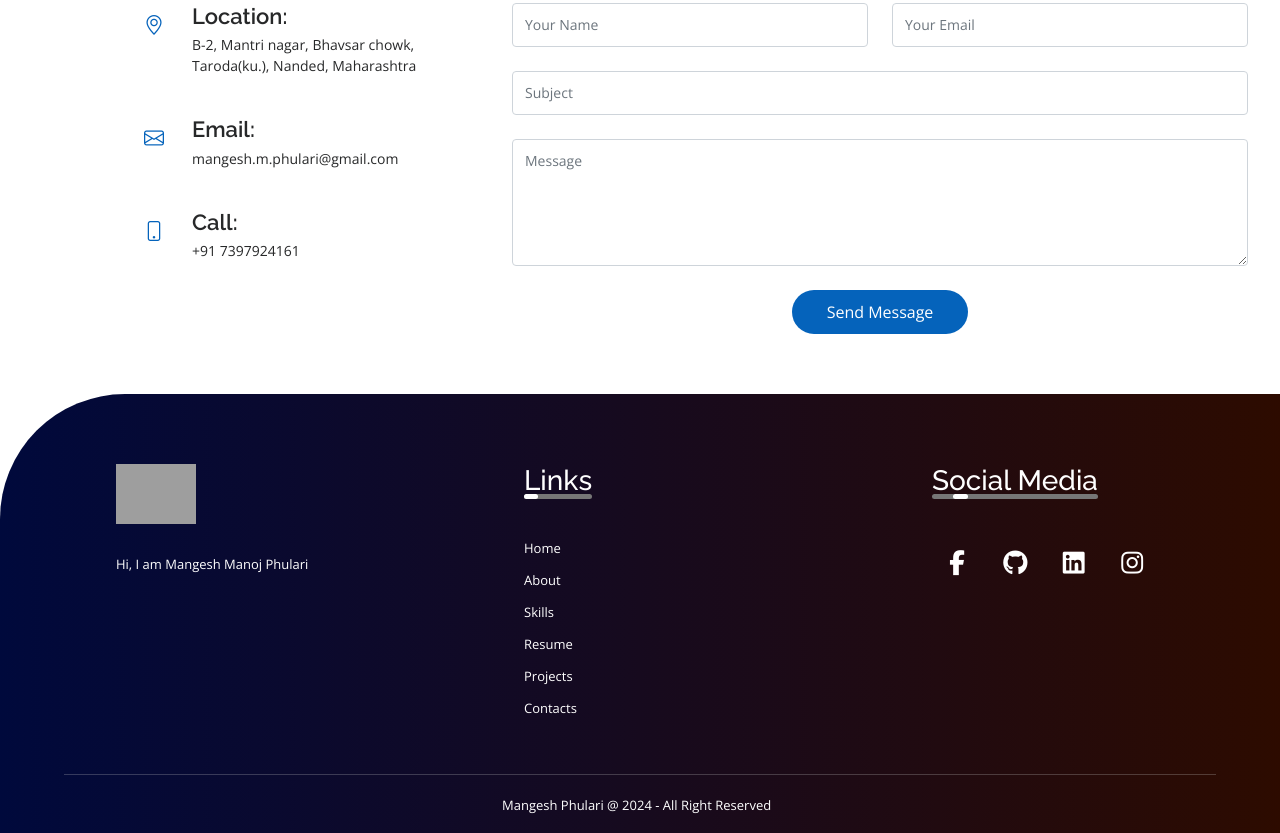
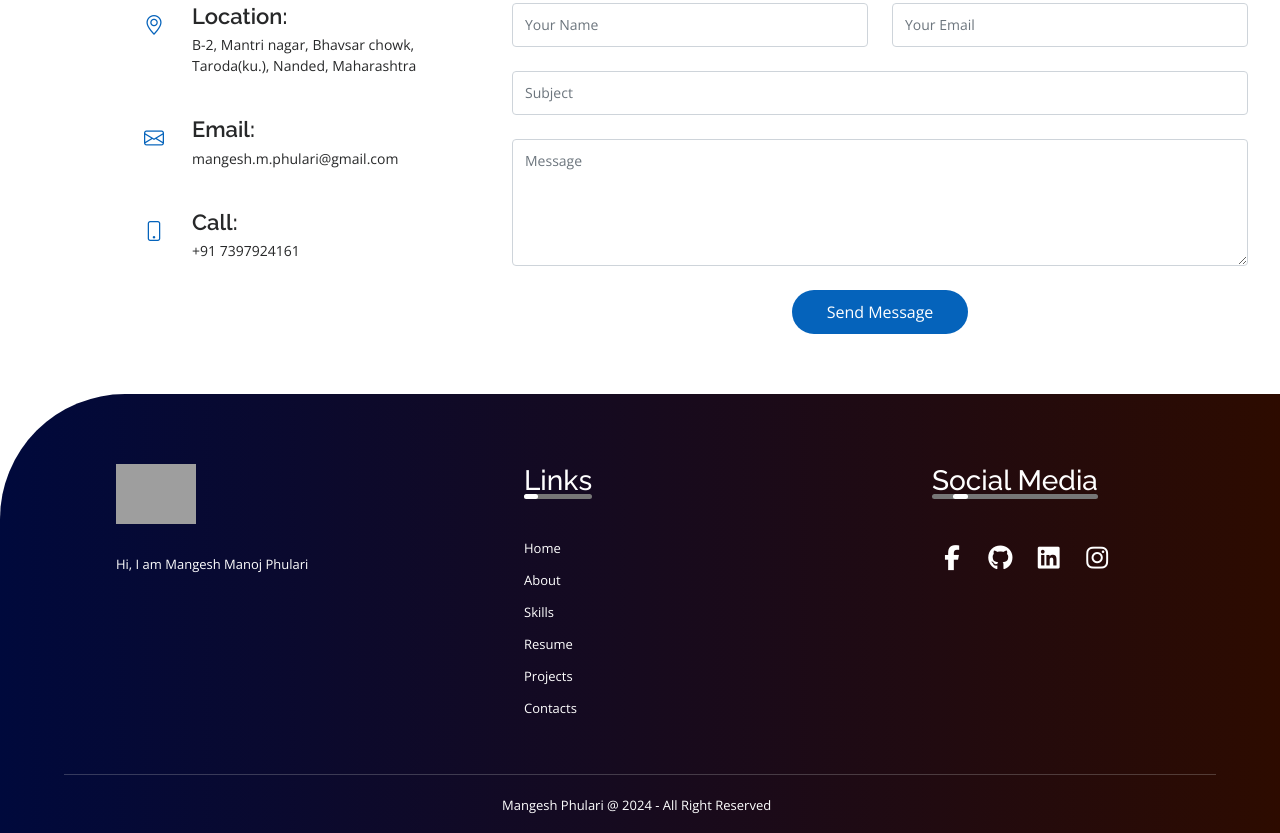
Before and after one commit to MangeshPhulari/MangeshPhulari.github.io, a plain HTML site: page index.html in a window 1280 px wide. Shown: the part 3591-4424 px from the top of the page. Drawn offline with nearby package versions, Linux system fonts and the light colour scheme; grey boxes are pictures that could not be loaded; files whose address does not match are found by name.

Commit message:
Update footer.css
Icon style change in footer

```diff
--- a/assets/css/footer.css
+++ b/assets/css/footer.css
@@ -86,11 +86,11 @@ ul li a {
 }
 
 .footer .social-icon .fab {
-  width: 50px;
-  height: 50px;
+  width: 40px;
+  height: 40px;
   border-radius: 50%;
   text-align: center;
-  line-height: 50px;
+  line-height: 40px;
   font-size: 25px;
   color: #fff;
   margin-right: 5px;
```
